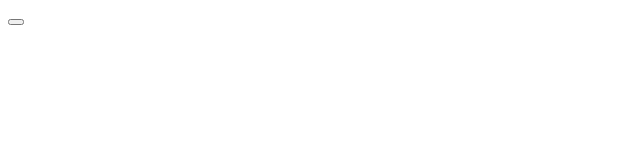
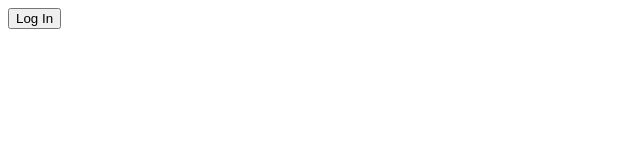
Before and after one commit to KleeUT/ncgau-speaker-submit, a Gatsby site: page /review in a window 1280 px wide. Shown: the whole page, without its empty margins (0-640 px from the left). Built offline with nearby package versions, Linux system fonts and the light colour scheme; Gatsby itself is replaced by a stand-in of ours.

Commit message:
:lipstick: login text on button

```diff
--- a/src/pages/review.tsx
+++ b/src/pages/review.tsx
@@ -76,7 +76,9 @@ export default () => {
             },
           })
         }
-      ></button>
+      >
+        Log In
+      </button>
     );
   }
 
```
